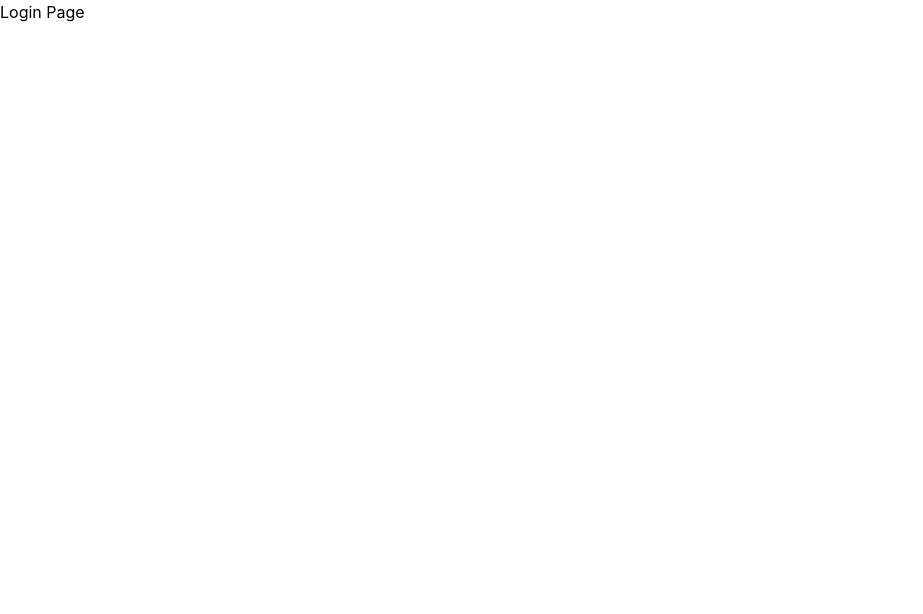
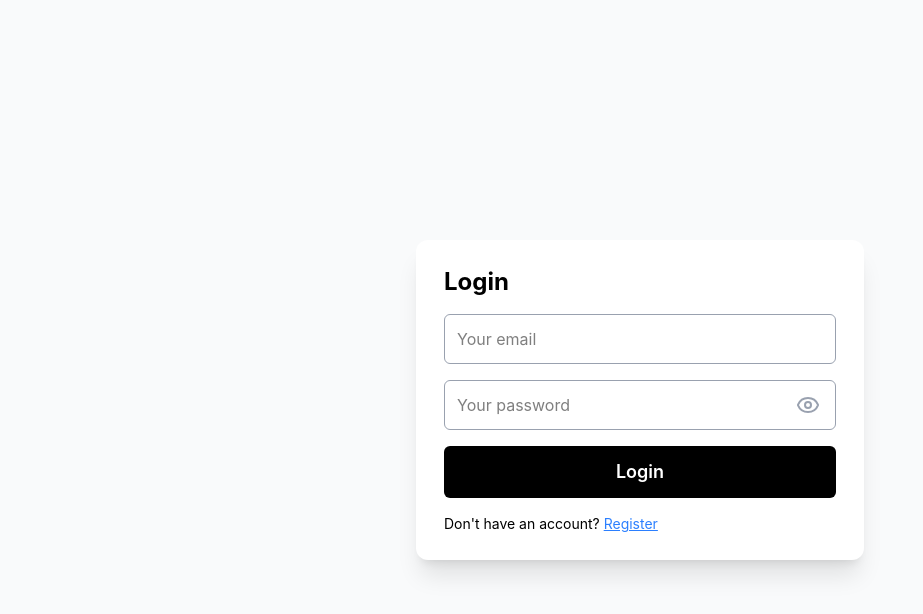
Before and after one commit to shubhamv2/crm-project, a React (Vite) app: page /login in a window 1280 px wide. Shown: the top 614 px of the page, without its empty margins (0-923 px from the left). Built offline with nearby package versions, Linux system fonts and the light colour scheme.

Commit message:
feat(auth): add login page UI

```diff
--- a/package.json
+++ b/package.json
@@ -11,6 +11,7 @@
   },
   "dependencies": {
     "@tailwindcss/vite": "^4.3.0",
+    "lucide-react": "^1.3.0",
     "react": "^19.2.6",
     "react-dom": "^19.2.6",
     "react-router-dom": "^7.15.0",
--- a/src/components/layout/AuthLayout.jsx
+++ b/src/components/layout/AuthLayout.jsx
@@ -1,8 +1,9 @@
 import { Outlet } from "react-router-dom"
 export default function AuthLayout(){
     return(
-        <div>
-            <Outlet/>
+        <div className="bg-gray-50 min-h-screen flex items-center justify-center">
+
+                <Outlet/>
         </div>
     )
 }
--- /dev/null
+++ b/src/components/layout/Navbar.jsx
@@ -0,0 +1,5 @@
+export default function Navbar(){
+    return(
+        <h1>Navbar</h1>
+    )
+}
--- /dev/null
+++ b/src/components/layout/Sidebar.jsx
@@ -0,0 +1,5 @@
+export default function Sidebar(){
+    return(
+        <h1>sidebar</h1>
+    )
+}
--- /dev/null
+++ b/src/components/ui/Button.jsx
@@ -0,0 +1,5 @@
+export default function Button({title}){
+    return(
+        <button>{title}</button>
+    )
+}
--- /dev/null
+++ b/src/components/ui/InputField.jsx
@@ -0,0 +1,7 @@
+export default function InputField({type="text", ...props}){
+    return(
+        <div>
+            <input type={type} {...props}/>
+        </div>
+    )
+}
--- a/src/pages/LoginPage.jsx
+++ b/src/pages/LoginPage.jsx
@@ -1,5 +1,27 @@
-export default function LoginPage(){
-    return(
-        <h1>Login Page</h1>
+import { Eye, EyeOff } from "lucide-react";
+import { Link } from "react-router-dom";
+import { useState } from "react";
+export default function LoginPage() {
+    const [isVisible, setIsVisible] = useState(false);
+    return (
+        <form className="w-screen h-screen md:h-80 md:w-md rounded-xl p-7 flex flex-col gap-4 shadow-xl bg-white justify-center">
+            <h1 className="text-2xl font-bold">Login</h1>
+            <div className="">
+                <input type="email" className="border border-gray-400 w-full p-3 outline-none rounded-md" placeholder="Your email" />
+            </div>
+            <div className="flex items-center relative">
+                <input type={isVisible?"text":"password"} className="border border-gray-400 w-full p-3 outline-none rounded-md" placeholder="Your password" />
+                <button type="button" className="cursor-pointer absolute right-4 text-gray-400" onClick={()=>setIsVisible(prev=>!prev)}>
+
+                    {
+                        !isVisible ? <Eye /> : <EyeOff />
+
+                    }
+                </button>
+            </div>
+            <button className="bg-black text-white p-3 rounded-md text-lg font-semibold">Login</button>
+
+            <p className="text-sm">Don't have an account?{" "} <Link className="text-blue-500 underline" to="/register">Register</Link></p>
+        </form>
     )
 }
```
Also changed, not shown: 1 other file (tests, documents, lock files or other folders).
